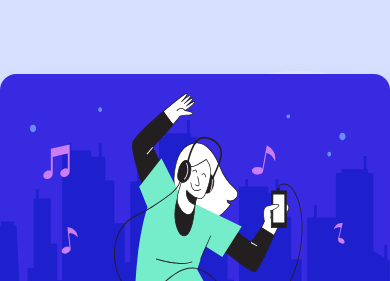
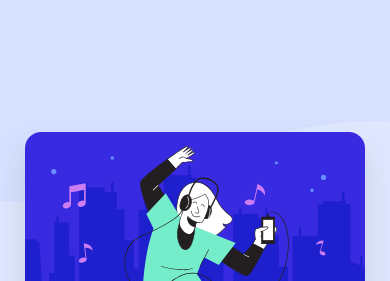
Before and after one commit to monashperera/order-summary-component, a plain HTML site: page index.html in a window 390 px wide. Shown: the top 281 px of the page. Drawn offline with Linux system fonts and the light colour scheme.

Commit message:
change media query

```diff
--- a/assets/css/style.css
+++ b/assets/css/style.css
@@ -211,7 +211,16 @@ p, h1, h2, h3, h4, h5, h6 {
     color: var(--desaturated-blue);
 }
 
-@media screen and (max-width: 375px) {
+@media only screen and (max-width: 1199px) {
+
+    body {
+        line-height: 1.5;
+        -webkit-font-smoothing: antialiased;
+        background-image: url('../images/pattern-background-mobile.svg');
+        background-repeat: no-repeat;
+        background-size: 100vw;
+        background-position: top center;
+    }
 
     .attribution {
         width: 100vw;
--- a/index.html
+++ b/index.html
@@ -5,7 +5,7 @@
   <meta charset="UTF-8">
   <meta name="viewport" content="width=device-width, initial-scale=1.0">
 
-  <link rel="icon" type="image/png" sizes="32x32" href="./images/favicon-32x32.png">
+  <link rel="icon" type="image/png" sizes="32x32" href="assets/images/favicon-32x32.png">
   <title>Frontend Mentor | Order summary card</title>
   <link rel="stylesheet" href="assets/css/style.css">
 </head>
```
